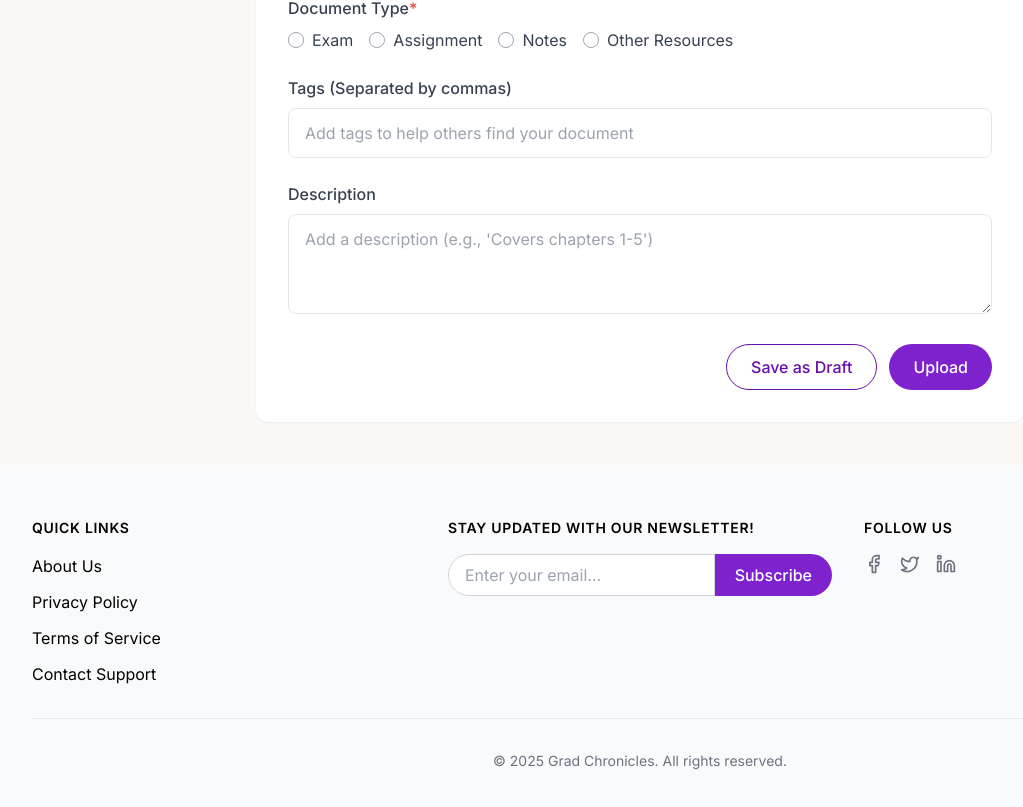
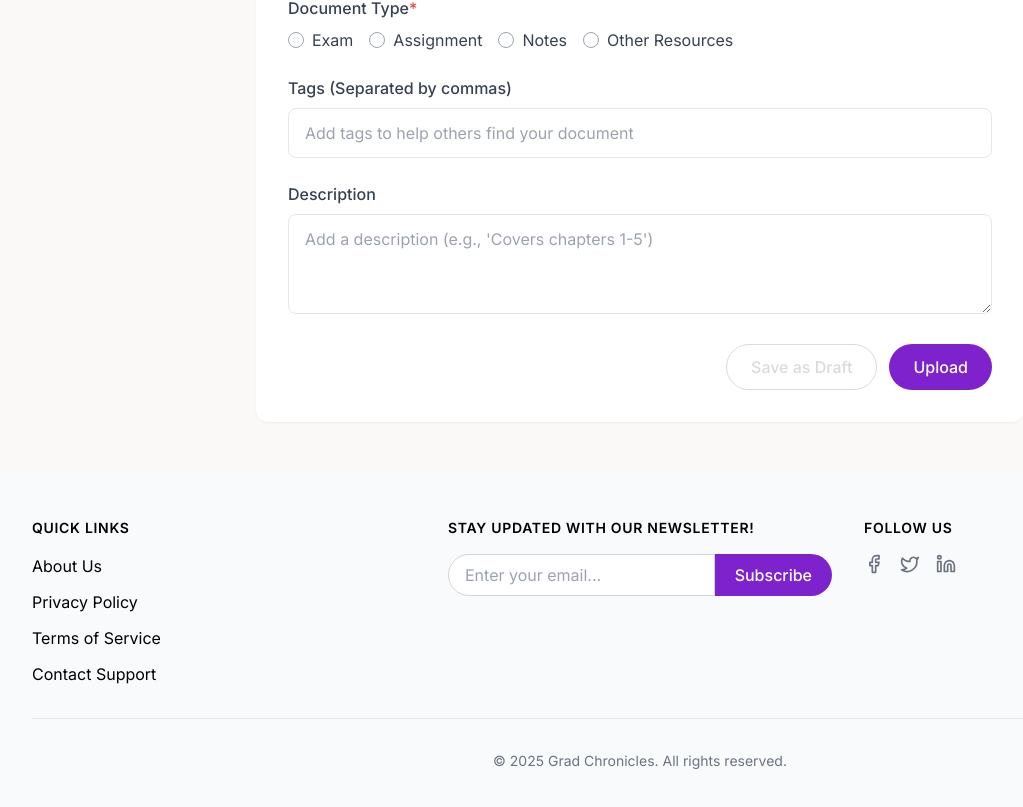
Before and after one commit to msaadg/gradchronicles, a Next.js app: page /upload in a window 1280 px wide. Shown: the part 791-1598 px from the top of the page, without its empty margins (0-1023 px from the left). Built offline with nearby package versions, Linux system fonts and the light colour scheme; no server answers; the database is empty.

Commit message:
turn of save as draft in upload

```diff
--- a/app/upload/page.tsx
+++ b/app/upload/page.tsx
@@ -398,10 +398,11 @@ const Upload = () => {
                 ></textarea>
               </div>
 
+              {/* Currently Save as Draft button is off */}
               <div className="flex justify-end space-x-3">
                 <button
-                  className="border px-6 py-2.5 rounded-full font-medium hover:bg-[#f3e8ff] transition-colors"
-                  style={{ borderColor: '#6a0dad', color: '#6a0dad' }}
+                  className="border px-6 py-2.5 rounded-full font-medium transition-colors cursor-not-allowed"      // add this hover:bg-[#f3e8ff] and remove cursor-not-allowed
+                  style={{ borderColor: '#dcdbdc', color: '#dcdbdc' }}      // change to this style={{ borderColor: '#f3e8ff', color: '#f3e8ff' }}
                 >
                   Save as Draft
                 </button>
```
